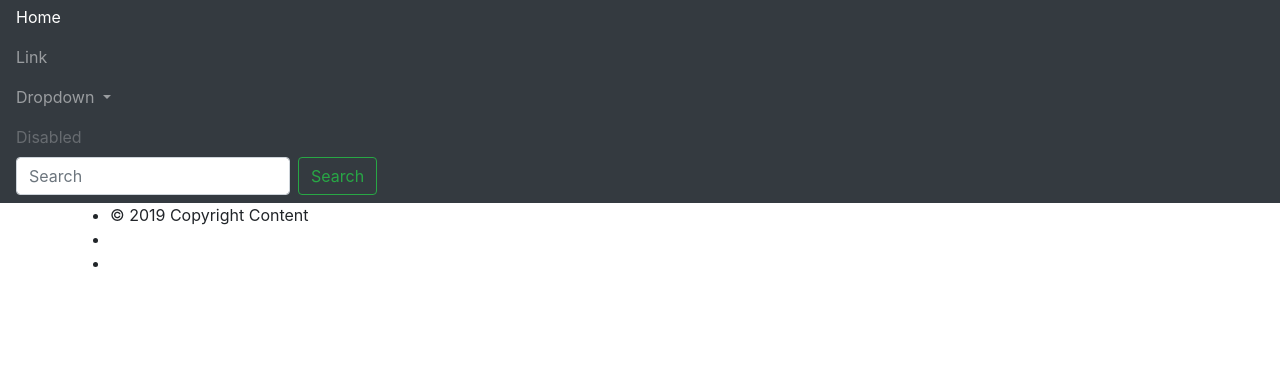
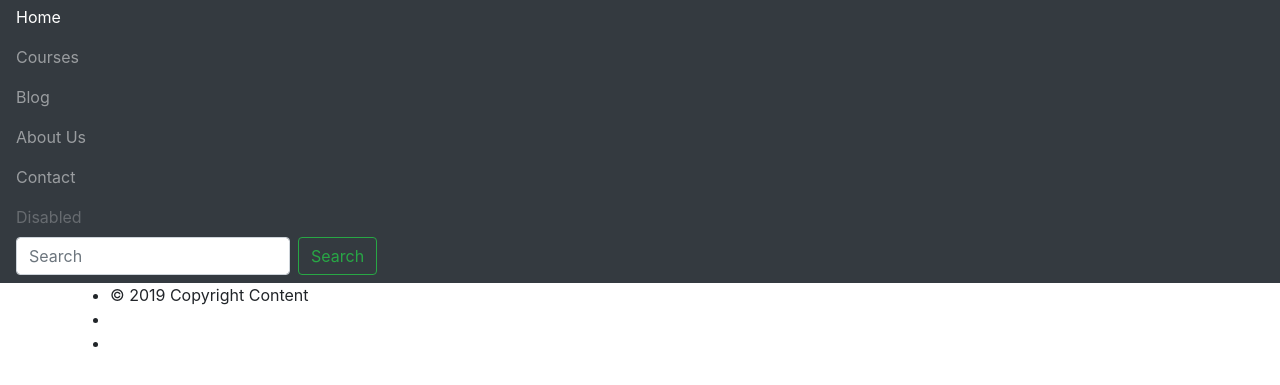
Before and after one commit to Sud897/Slightly-Doped, a plain HTML site: page index.html in a window 1280 px wide. Both pictures are taken after a click on the button "Toggle navigation". Shown: the part 51-436 px from the top of the page. Drawn offline with nearby package versions, Linux system fonts and the light colour scheme.

Commit message:
Update index.html

```diff
--- a/index.html
+++ b/index.html
@@ -28,9 +28,18 @@
 					<a class="nav-link" href="#">Home <span class="sr-only">(current)</span></a>
 				</li>
 				<li class="nav-item">
-					<a class="nav-link" href="#">Link</a>
+					<a class="nav-link" href="#">Courses</a>
 				</li>
-				<li class="nav-item dropdown">
+				<li class="nav-item">
+					<a class="nav-link" href="#">Blog</a>
+				</li>
+				<li class="nav-item">
+					<a class="nav-link" href="#">About Us</a>
+				</li>
+				<li class="nav-item">
+					<a class="nav-link" href="#">Contact</a>
+				</li>
+				<!--<li class="nav-item dropdown">
 					<a class="nav-link dropdown-toggle" href="#" id="navbarDropdown" role="button"
 						data-toggle="dropdown" aria-haspopup="true" aria-expanded="false">
 						Dropdown
@@ -41,7 +50,7 @@
 						<div class="dropdown-divider"></div>
 						<a class="dropdown-item" href="#">Something else here</a>
 					</div>
-				</li>
+				</li>-->
 				<li class="nav-item">
 					<a class="nav-link disabled" href="#" tabindex="-1" aria-disabled="true">Disabled</a>
 				</li>
```
